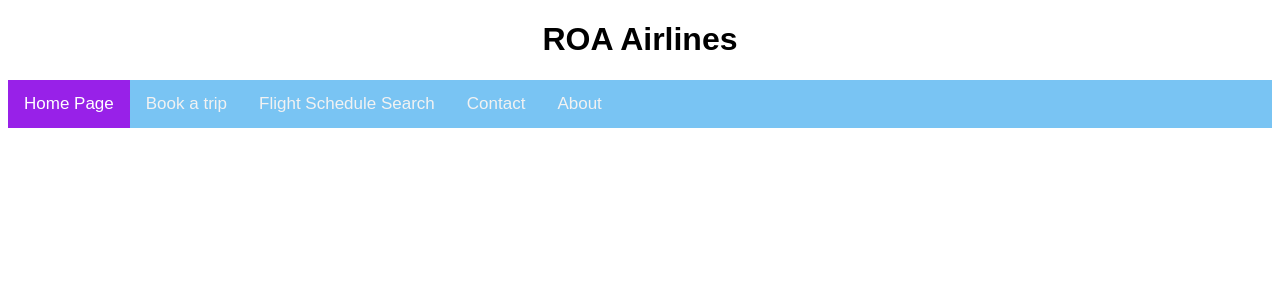
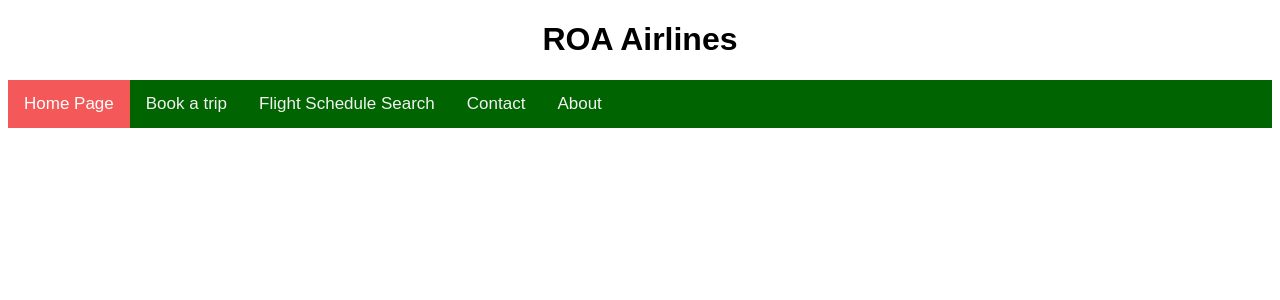
Before and after one commit to osm-alt/Airline-Reservation-System, a PHP site: page /main_page.html in a window 1280 px wide. Shown: the top 300 px of the page. Run offline with PHP 8.4, Linux system fonts and the light colour scheme.

Commit message:
Updated main css

```diff
--- a/main_style.css
+++ b/main_style.css
@@ -7,7 +7,7 @@ h1 {
 }
 
 .topnav {
-    background-color: rgb(121, 196, 243);
+    background-color: darkgreen;
     overflow: hidden;
 }
 
@@ -23,12 +23,12 @@ h1 {
 
 /* Change the color of links on hover */
 .topnav a:hover {
-    background-color: #ddd;
-    color: black;
+    background-color:rgb(239, 102, 102);
+    color: white;
 }
 
 /* Add a color to the active/current link */
 .topnav a.active {
-    background-color: #9821e8;
+    background-color: #f45858;
     color: white;
 }
```
